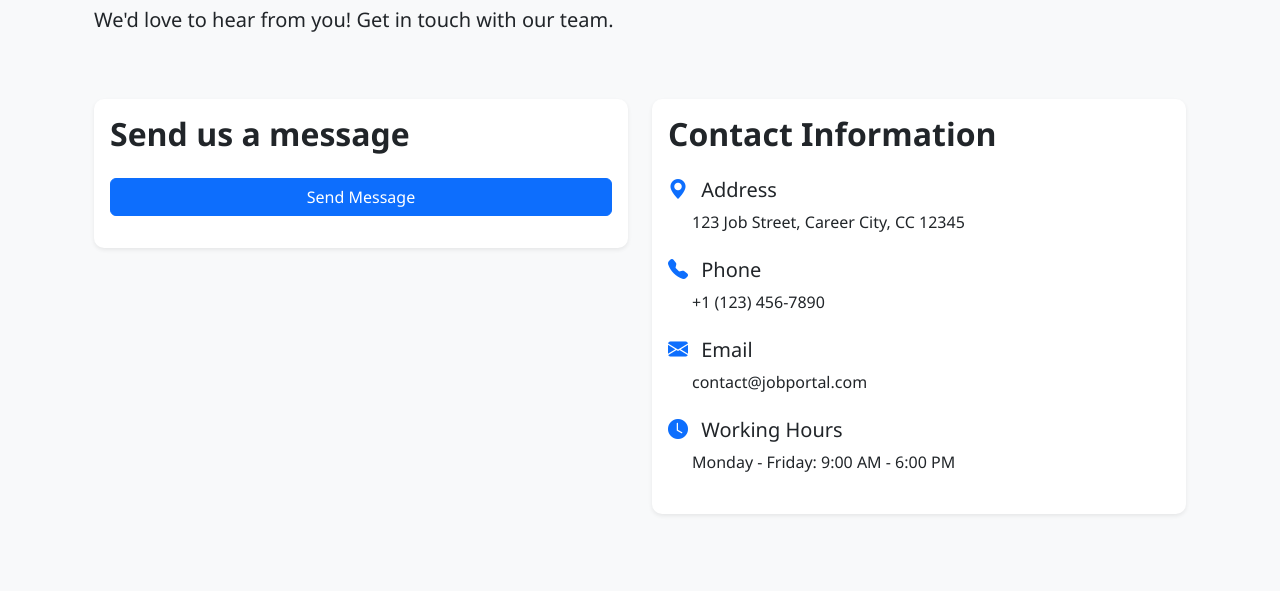
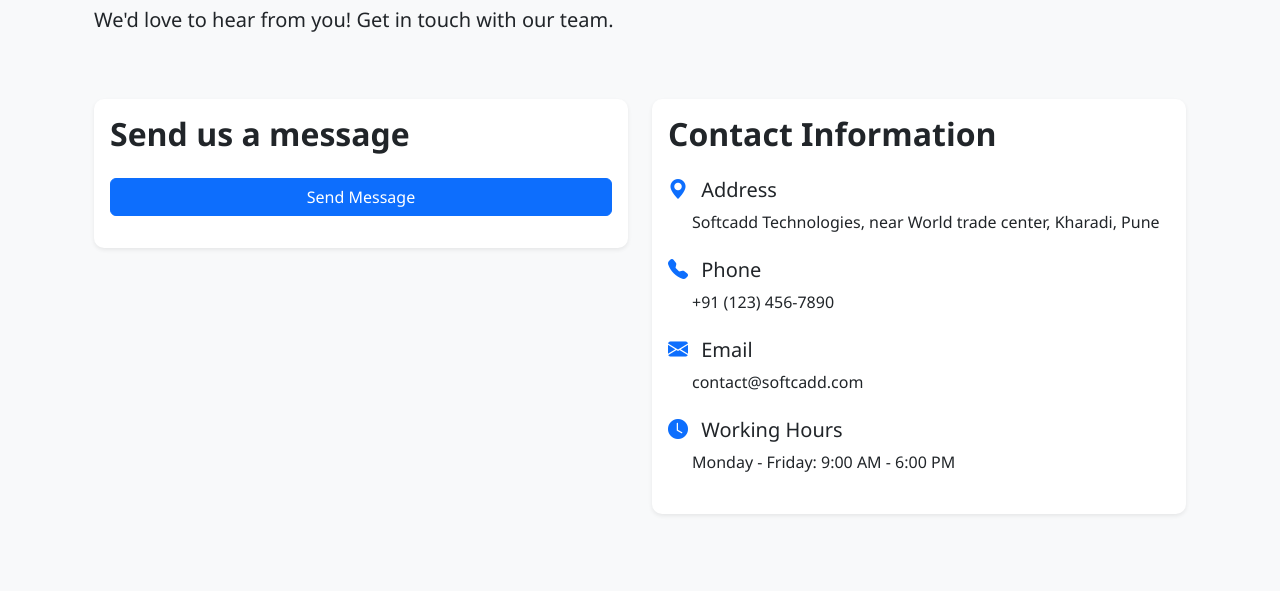
Before and after one commit to coders-geek/softcadd-jobs, a Django app: page /contact/ in a window 1280 px wide. Shown: the part 236-827 px from the top of the page. Run offline with Django 5.2, Linux system fonts and the light colour scheme; some libraries are stand-ins or nearby versions.

Commit message:
updated code

```diff
--- a/jobportal/core/templates/contact.html
+++ b/jobportal/core/templates/contact.html
@@ -32,15 +32,15 @@
                     <h2 class="fw-bold mb-4">Contact Information</h2>
                     <div class="mb-4">
                         <h5><i class="bi bi-geo-alt-fill text-primary me-2"></i> Address</h5>
-                        <p class="ms-4">123 Job Street, Career City, CC 12345</p>
+                        <p class="ms-4">Softcadd Technologies, near World trade center, Kharadi, Pune</p>
                     </div>
                     <div class="mb-4">
                         <h5><i class="bi bi-telephone-fill text-primary me-2"></i> Phone</h5>
-                        <p class="ms-4">+1 (123) 456-7890</p>
+                        <p class="ms-4">+91 (123) 456-7890</p>
                     </div>
                     <div class="mb-4">
                         <h5><i class="bi bi-envelope-fill text-primary me-2"></i> Email</h5>
-                        <p class="ms-4">contact@jobportal.com</p>
+                        <p class="ms-4">contact@softcadd.com</p>
                     </div>
                     <div class="mb-4">
                         <h5><i class="bi bi-clock-fill text-primary me-2"></i> Working Hours</h5>
--- a/jobportal/core/templates/search.html
+++ b/jobportal/core/templates/search.html
@@ -68,12 +68,13 @@
                                 <div class="card-body">
                                     <div class="d-flex align-items-center mb-3">
                                         {% if company.logo %}
-                                                    <img src="{{ company.logo.url }}" alt="{{ company.company_name }}" class="rounded-circle me-3" width="50" height="50">
+                                            <img src="{{ company.logo.url }}" alt="{{ company.company_name }}"
+                                                 class="rounded-circle me-3" width="50" height="50">
                                         {% endif %}
                                         <h5 class="mb-0">{{ company.company_name }}</h5>
                                     </div>
                                     <p class="card-text">{{ company.description|truncatewords:20 }}</p>
-                                            <a href="#" class="btn btn-sm btn-outline-primary">View Profile</a>
+                                    <a href="#" class="btn btn-sm btn-outline-success">View Profile</a>
                                 </div>
                             </div>
                         </div>
```
Also changed, not shown: jobportal/core/templates/about.html (+7 -16 lines), jobportal/db.sqlite3, jobportal/media/business_docs/deloittelogo.png (added), jobportal/media/company_logos/deloittelogo.png (added), jobportal/static/images/deloittelogo.png (added). Lines whose indentation alone changed are shown as unchanged.
